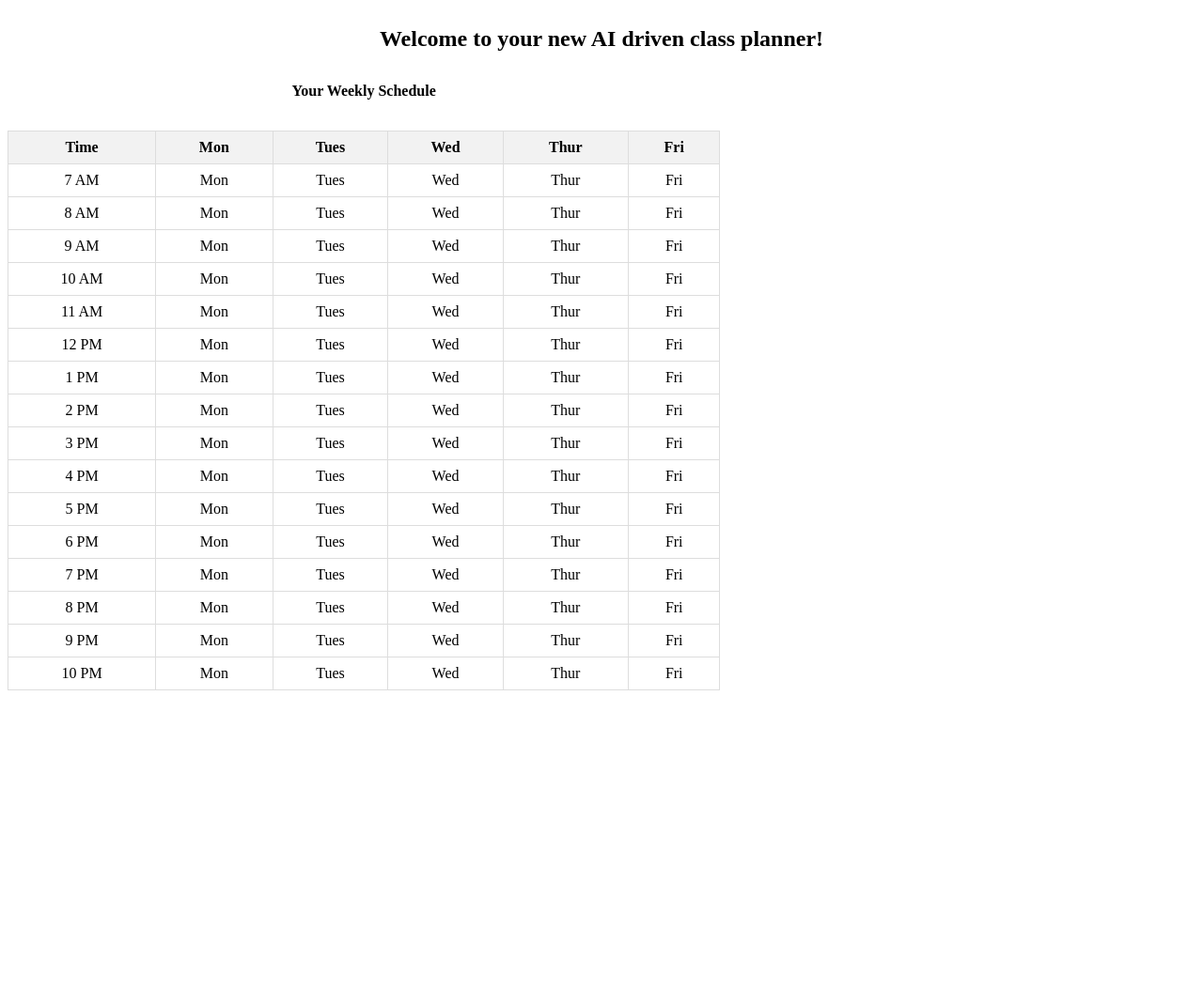
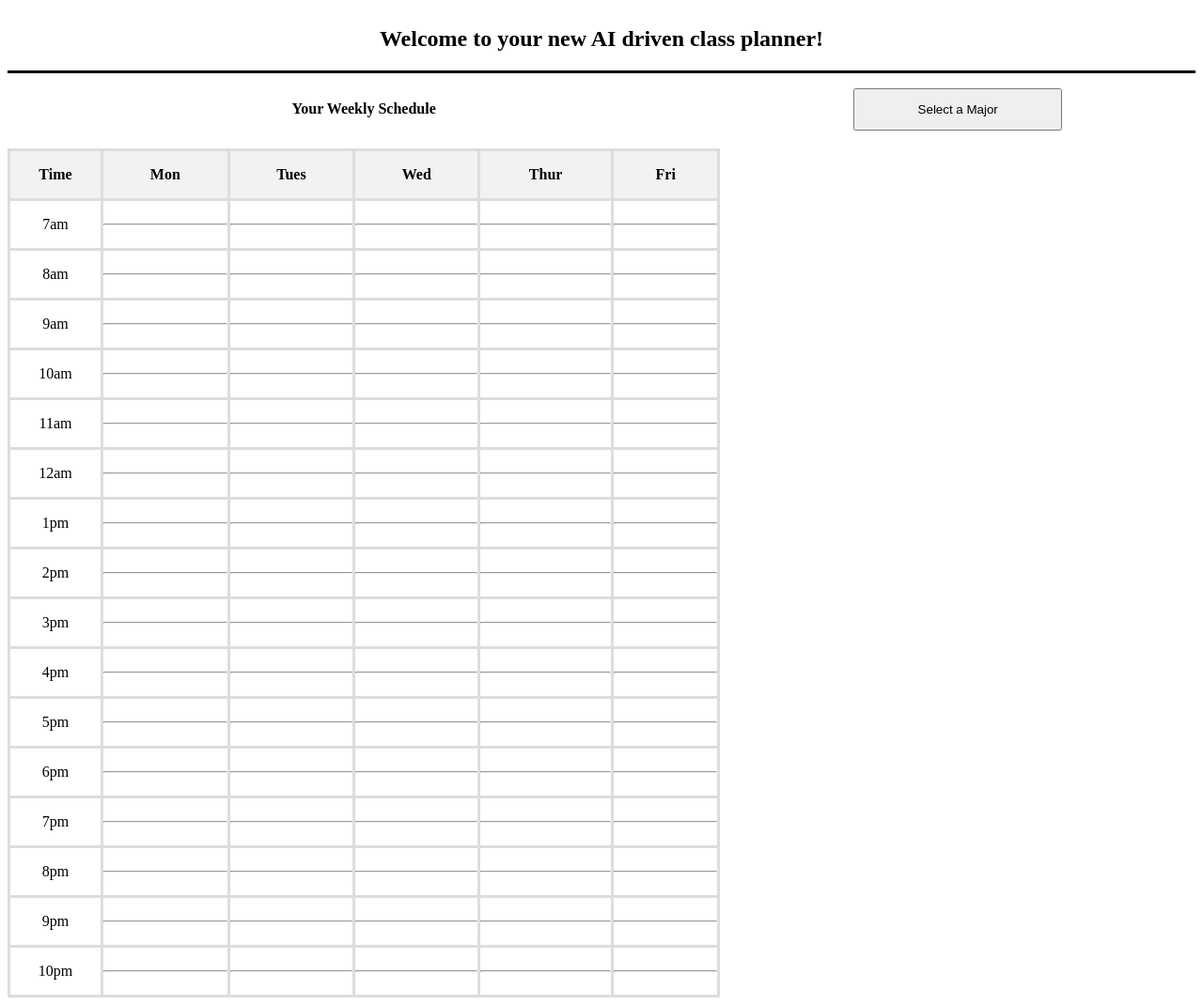
Before and after one commit to NathanPham04/Hack-UCI-2024-, a Django app: page / in a window 1280 px wide. Shown: the whole page at 94% size. Before the commit the page ends 735 px from the top, so only its background shows below. Run offline with Django 5.2, Linux system fonts and the light colour scheme.

Commit message:
Front end stuff

```diff
--- a/sample_app/static_files/styles.css
+++ b/sample_app/static_files/styles.css
@@ -3,6 +3,8 @@
     justify-content: center;
     flex-direction: column;
     align-items: center;
+    border-bottom: solid;
+    margin-bottom: 1em;
 }
 
 table {
@@ -12,8 +14,8 @@ table {
 }
 
 th, td {
-    border: 1px solid #ddd;
-    padding: 8px;
+    border: .2em solid #ddd;
+    padding: 1em;
     text-align: center;
 }
 
@@ -25,9 +27,54 @@ th {
     display: flex;
     flex-direction: column;
     align-items: center;
-    max-width: 60%;
+    width: 60%;
 }
 
 .calendar > h2 {
     font-size: 1em;
 }
+
+hr{
+    margin: 0;
+}
+
+.table-time {
+    width: 4em;
+}
+
+td[class^="Mon"], td[class^="Tues"], td[class^="Wed"], td[class^="Thur"], td[class^="Fri"] {
+    padding: 0;
+}
+
+.main-container {
+    display: flex;
+    flex-direction: row;
+}
+
+.right-side {
+    width: 40%;
+    display: flex;
+    flex-direction: column;
+    align-items: center;
+}
+
+.dropdown > *{
+    text-align: center;
+}
+
+button {
+    width: 100%;
+    padding: 1em;
+    padding-left: 5em;
+    padding-right: 5em;
+}
+
+.majors-entire {
+    display: none;
+    flex-direction: column;
+}
+
+.major-option:hover {
+    background-color: grey;
+    cursor: pointer;
+}
--- a/sample_app/test_app/templates/index.html
+++ b/sample_app/test_app/templates/index.html
@@ -10,14 +10,15 @@
     <nav class="navBar">
         <h1>Welcome to your new AI driven class planner!</h1>
     </nav>
+    <div class="main-container">
         <div class="calendar">
             <h2>Your Weekly Schedule</h2>
             <table>
                 <thead>
                     <tr>
-                    <th>Time</th>
+                        <th class="table-time">Time</th>
                         {% for day in days %}
-                        <th>{{ day }}</th>
+                            <th class="days">{{ day }}</th>
                         {% endfor %}
                     </tr>
                 </thead>
@@ -26,12 +27,64 @@
                         <tr>
                             <td>{{ hour }}</td>
                             {% for day in days %}
-                            <td>{{ day }}</td>
+                                {% with name=""|add:day|add:hour %}
+                                <td class={{name}}>
+                                    <div class="first_half"></div>
+                                    <hr/>
+                                    <div class="second-half"></div>
+                                </td>
+                                {% endwith %}
                             {% endfor %}
                         </tr>
                     {% endfor %}
                 </tbody>
             </table>
         </div>
+
+        <div class="right-side">
+            <div class="dropdown">
+                <button id="dropdown_button" onclick="dropdown_show_hide_majors()" >Select a Major</button>
+                <div class="majors-entire">
+                    {% for class in classes%}
+                    <div class="major-option" onclick="change_button_text_to_major()">{{class}}</div>
+                    {% endfor %}
+                </div>
+            </div>
+        </div>
+
+    </div>
+
+    <script>
+        function dropdown_show_hide_majors() {
+            const majors = document.getElementsByClassName("majors-entire")[0];
+            if (majors.style.display == 'none')
+            {
+                majors.style.display = 'flex';
+            }
+            else
+            {
+                majors.style.display = 'none';
+            }
+        }
+
+        function change_button_text_to_major(major) {
+            console.log(major);
+            const button = document.getElementById("dropdown_button");
+            button.textContent = major;  // Set the text content of the button
+            dropdown_show_hide_majors();
+        }
+
+        document.addEventListener("DOMContentLoaded", function () {
+            // Add event listeners to all major-option divs
+            const majorOptions = document.querySelectorAll(".major-option");
+            majorOptions.forEach(function (majorOption) {
+                majorOption.addEventListener("click", function () {
+                    const majorText = majorOption.textContent;
+                    change_button_text_to_major(majorText);
+                    dropdown_show_hide_majors();
+                });
+            });
+        });
+    </script>
 </body>
 </html>
--- a/sample_app/test_app/views.py
+++ b/sample_app/test_app/views.py
@@ -7,22 +7,26 @@ def home(request):
         # Days of the week
         'days' : ['Mon', 'Tues', 'Wed', 'Thur', 'Fri'],
         # Weeks in the calendar
-        'hours' : ['7 AM',
-                   '8 AM',
-                   '9 AM',
-                   '10 AM',
-                   '11 AM',
-                   '12 PM',
-                   '1 PM',
-                   '2 PM',
-                   '3 PM',
-                   '4 PM',
-                   '5 PM',
-                   '6 PM',
-                   '7 PM',
-                   '8 PM',
-                   '9 PM',
-                   '10 PM']
+        'hours' : ['7am',
+                   '8am',
+                   '9am',
+                   '10am',
+                   '11am',
+                   '12am',
+                   '1pm',
+                   '2pm',
+                   '3pm',
+                   '4pm',
+                   '5pm',
+                   '6pm',
+                   '7pm',
+                   '8pm',
+                   '9pm',
+                   '10pm'],
+        'classes' : ['Political Science',
+                     'Business Administration',
+                     'Mechanical Engineering',
+                     'Biomedical Engineering']
     }
     template = loader.get_template('index.html')
     return HttpResponse(template.render(context, request))
```
Also changed, not shown: sample_app/productionfiles/styles.css (+43 -3 lines). Lines whose indentation alone changed are shown as unchanged.
